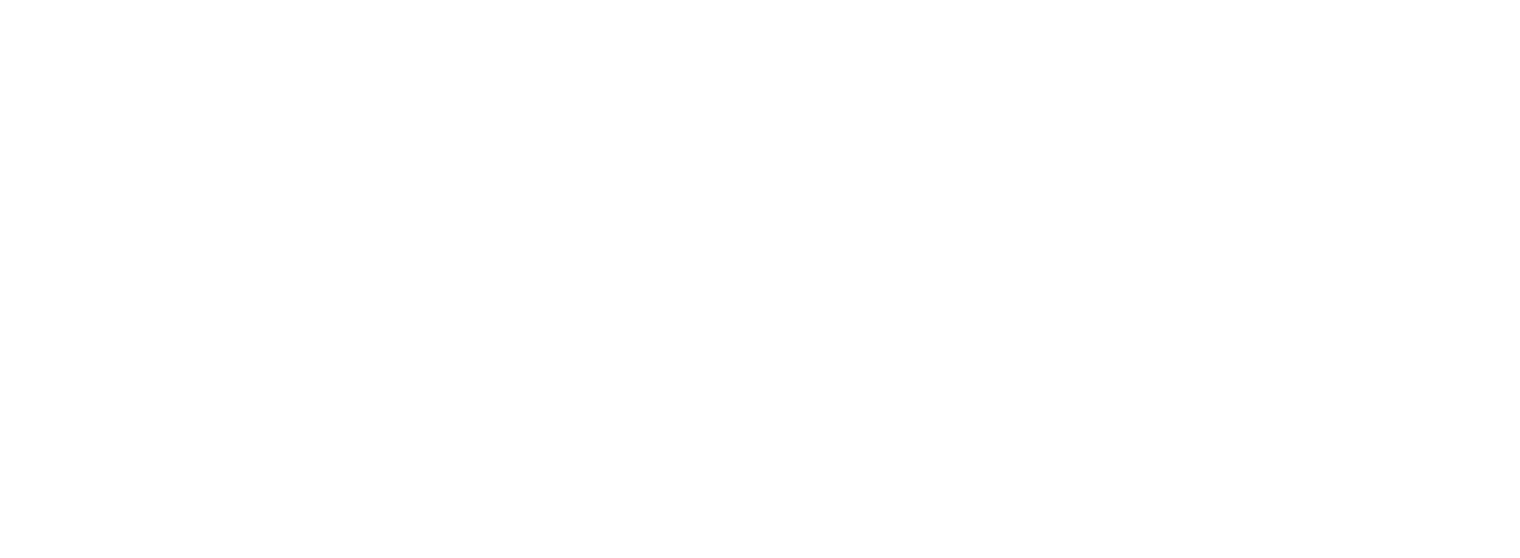
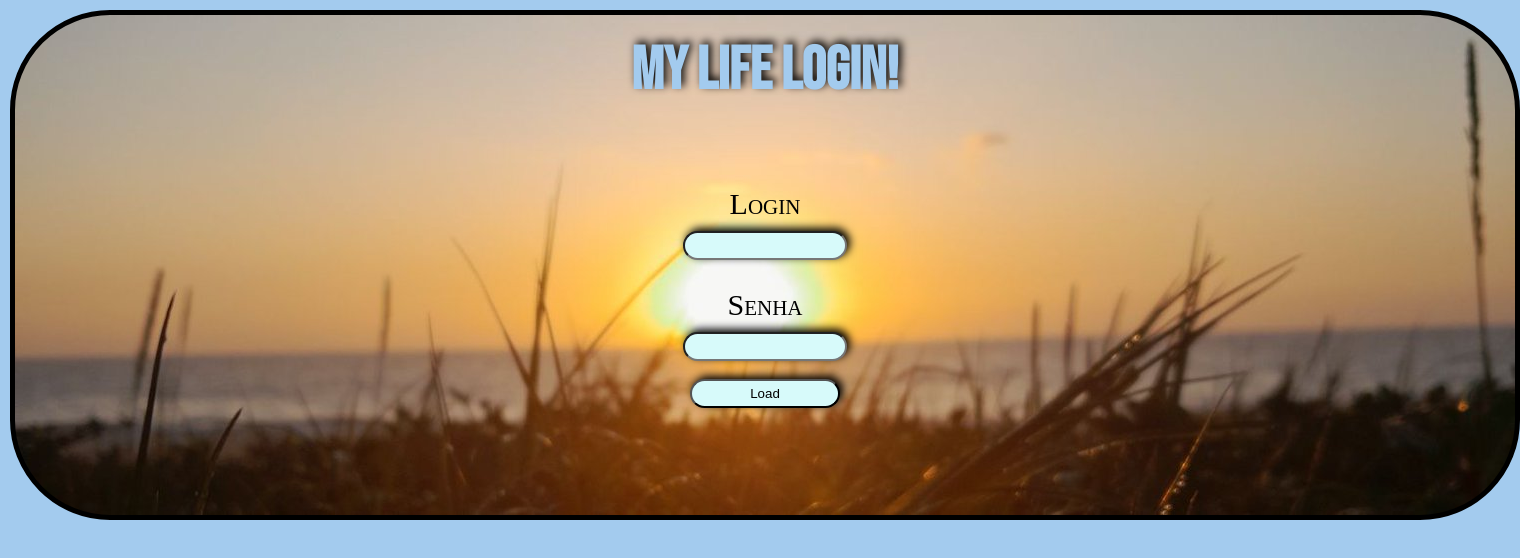
Before and after one commit to Leckller/notes, a plain HTML site: page projeto_login.html in a window 1280 px wide. Shown: the whole page, 1520 px wide, since content can reach past the window. Drawn offline with Linux system fonts and the light colour scheme.

Commit message:
Nova estilização

```diff
--- a/projeto_login.css
+++ b/projeto_login.css
@@ -0,0 +1,60 @@
+*{
+  margin: 10px;
+  padding: 0;
+}
+
+html{
+  background-color: rgb(163, 203, 238);
+}
+
+body{
+  display: block;
+  height: 500px;
+  background-image: url(sun.jpeg);
+  margin: 0 auto;
+  width: 1500px;
+  border-radius: 100px;
+  border: solid black 5px;
+}
+
+header h1{
+  color:  rgb(163, 203, 238);
+  text-align: center;
+  font-family: "Bebas Neue";
+  font-size: 60px;
+  padding-top: 10px;
+  text-shadow: 3px -3px 8px black;
+}
+
+main{
+    width: 500px;
+    height: 150px;
+    margin: 0 auto;
+    margin-top: 80px;
+}
+#formLogin{
+    margin: 0 auto;
+    width: 200px;
+}
+
+main #formLogin input, button{
+  display: block;
+  margin: 0 auto;
+  background-color:  rgb(215, 250, 250);
+  border-radius: 100px;
+  padding: 5px;
+  box-shadow: 3px -3px 8px black;
+  width: 150px;
+}
+
+main #formLogin button{
+  display: block;
+  margin: 0 auto;
+}
+
+main #formLogin p{
+  color: black;
+  font-size: 30px;
+  text-align: center;
+  font-variant: small-caps;
+}
--- a/projeto_login.html
+++ b/projeto_login.html
@@ -1,13 +1,29 @@
 <!DOCTYPE html>
 <html lang="pt-br">
+
 <head>
     <meta charset="UTF-8">
     <meta http-equiv="X-UA-Compatible" content="IE=edge">
     <meta name="viewport" content="width=device-width, initial-scale=1.0">
     <link rel="stylesheet" href="projeto_login.css">
+    <link href="https://fonts.googleapis.com/css2?family=Bebas+Neue&display=swap" rel="stylesheet">
     <title>Login_by_Ruy</title>
 </head>
 <body>
+    <header>
+        <h1>My Life Login!</h1>
+    </header>
+    <main>
+        <form id="formLogin">
+            <p>Login</p>
+            <input type="text" maxlength="10" class="input">
+            <br>
+            <p>Senha</p>
+            <input type="password" maxlength="5" class="input">
+            <br>
+            <button type="submit">Load</button>
+        </form>
+    </main>
+</body>
 
-</body>
 </html>
```
Also changed, not shown: sun.jpeg (added).
